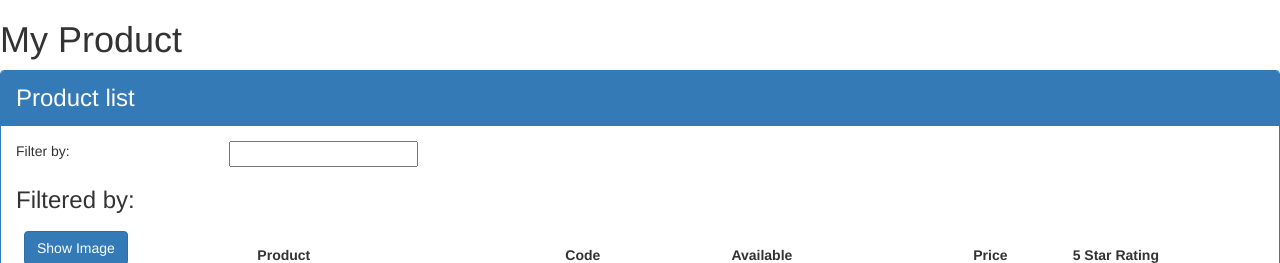
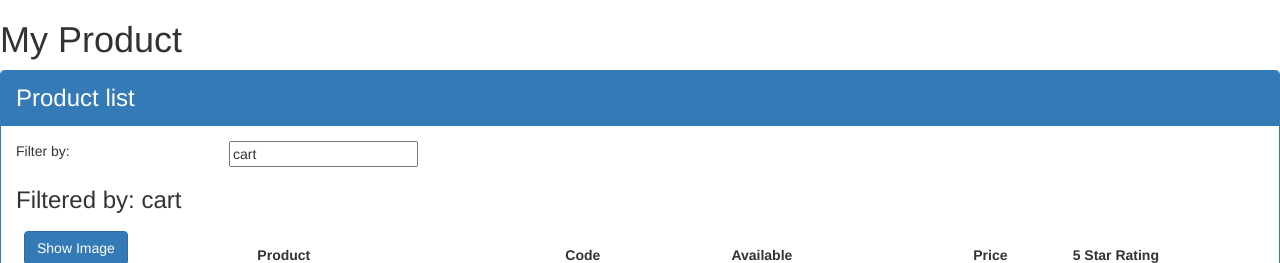
Before and after one commit to Nik7A/angular-example, an Angular app: page / in a window 1280 px wide. Shown: the top 263 px of the page. Built offline with nearby package versions, Linux system fonts and the light colour scheme.

Commit message:
Add two way binding filter

```diff
--- a/src/app/app.module.ts
+++ b/src/app/app.module.ts
@@ -1,5 +1,6 @@
 import { BrowserModule } from '@angular/platform-browser';
 import { NgModule } from '@angular/core';
+import { FormsModule } from '@angular/forms';
 
 import { AppComponent } from './app.component';
 import { ProductListComponent } from './products/product-list.component';
@@ -10,7 +11,8 @@
     ProductListComponent
   ],
   imports: [
-    BrowserModule
+    BrowserModule,
+    FormsModule
   ],
   providers: [],
   bootstrap: [AppComponent]
--- a/src/app/products/product-list.component.html
+++ b/src/app/products/product-list.component.html
@@ -6,14 +6,13 @@
         <div class='row'>
             <div class='col-md-2'>Filter by:</div>
             <div class='col-md-4'>
-                <!-- <input type='text' [(ngModel)]='listFilter' /> -->
-                <input type='text' />
+                <input type='text'
+                    [(ngModel)]='listFilter'/>
             </div>
         </div>
         <div class='row'>
             <div class='col-md-6'>
-                <!-- <h3>Filtered by: {{listFilter}} </h3> -->
-                <h3>Filtered by: </h3>
+                <h3>Filtered by: {{listFilter}} </h3>
             </div>
         </div>
         <div class='table-responsive'>
--- a/src/app/products/product-list.component.ts
+++ b/src/app/products/product-list.component.ts
@@ -9,6 +9,7 @@
   imageWidth: number = 50;
   imageMargin: number = 2;
   showImage: boolean = false;
+  listFilter: string = 'cart';
   products: any[] = [
     {
       "productId": 1,
```
